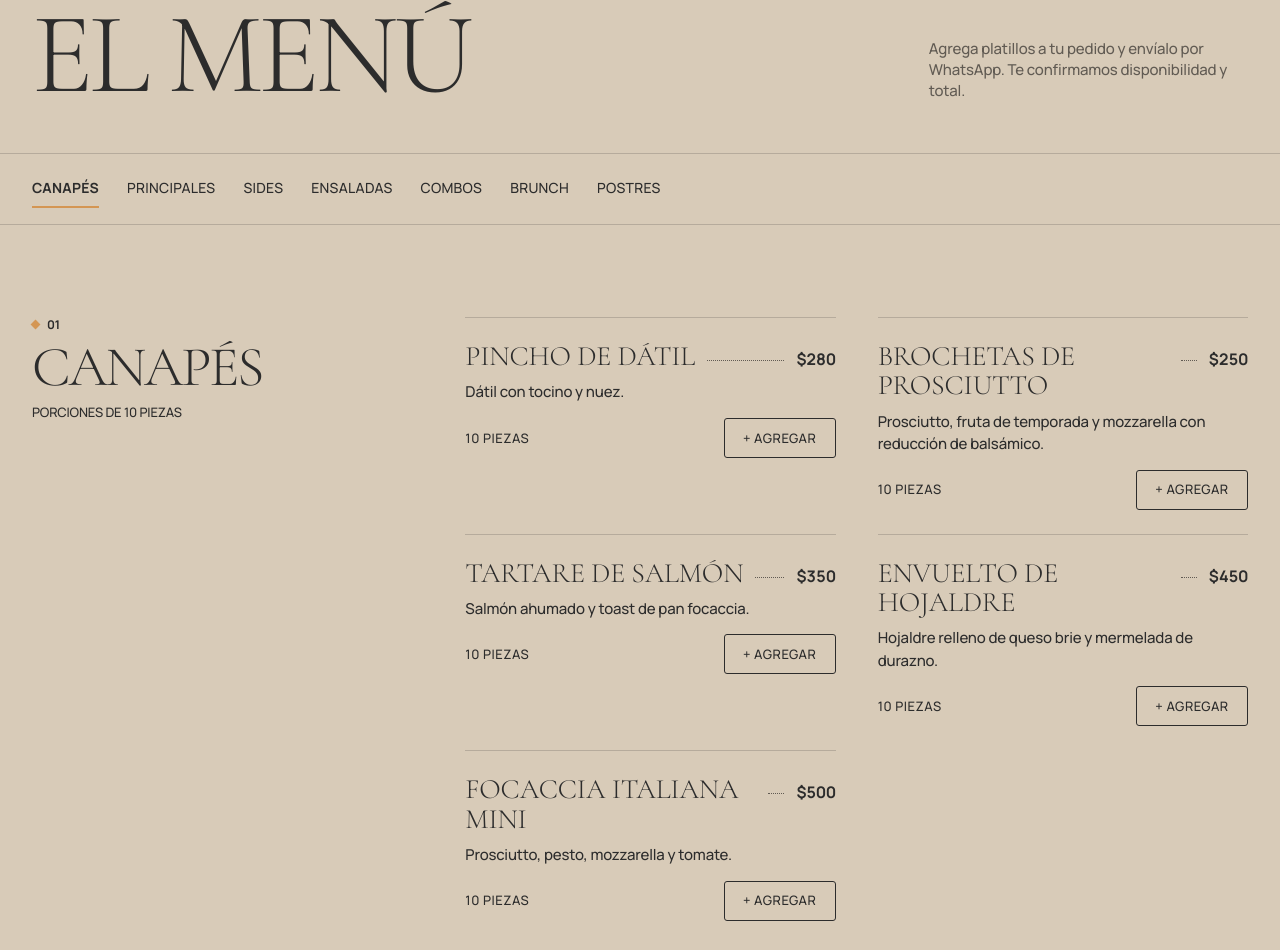
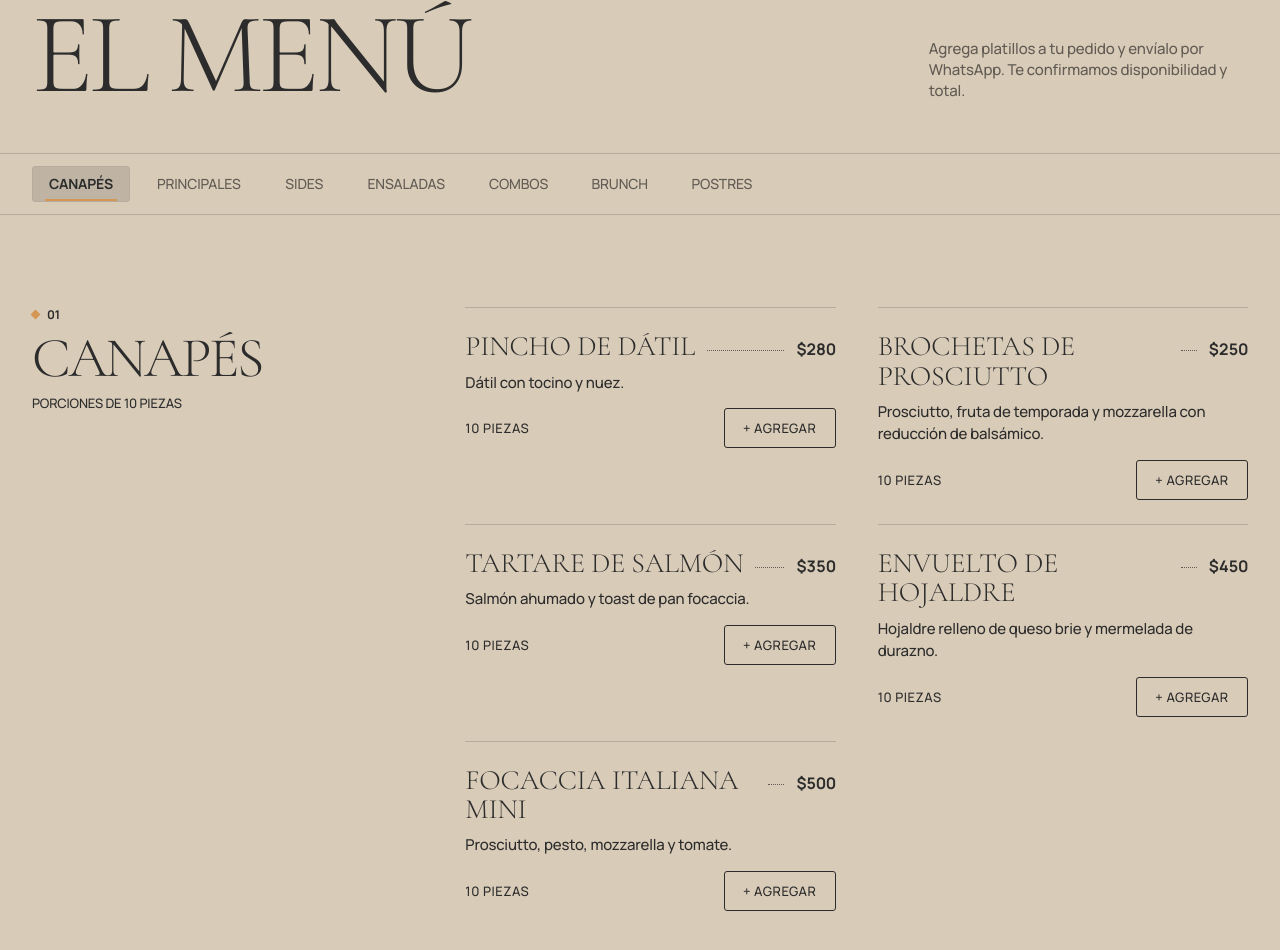
Before and after one commit to Yoshio28/Atelier-Gourmet, a plain HTML site: page src/index.html in a window 1280 px wide. Shown: the part 1723-2673 px from the top of the page. Drawn offline with Linux system fonts and the light colour scheme.

Commit message:
Menu category nav: linen active tab with saffron indicator, scrollspy, click lock and auto-centering
Co-Authored-By: Claude Opus 5.5 <noreply@anthropic.com>
Claude-Session: https://claude.ai/code/session_011F6q87WMcUcx4Mtsuq7HBW

```diff
--- a/src/css/main.css
+++ b/src/css/main.css
@@ -107,17 +107,21 @@ button { font: inherit; color: inherit; }
 .menu { background: var(--menu-tone, var(--color-parchment)); transition: background-color var(--dur) var(--ease); }
 .menu[data-tone="alt"] { --menu-tone: var(--color-linen); }
 /* sobre lino: filetes y destello un paso más contrastados para que sigan visibles */
-.menu[data-tone="alt"] .dish, .menu[data-tone="alt"] .course, .menu[data-tone="alt"] .menu__tabs { border-color: var(--color-walnut); }
+.menu[data-tone="alt"] .dish, .menu[data-tone="alt"] .course { border-color: var(--color-walnut); }
 .menu[data-tone="alt"] .dish::before { background: var(--color-parchment); }
 .menu__intro { display: grid; grid-template-columns: 1fr auto; align-items: end; gap: var(--spacing-16) var(--spacing-42); }
 .menu__intro .label { grid-column: 1 / -1; }
 .menu__intro .h-display { margin-top: 0; }
 .menu__lede { max-width: 34ch; color: var(--color-espresso); }
-.menu__tabs { position: sticky; top: var(--nav-height); z-index: 10; display: flex; gap: var(--spacing-28); overflow-x: auto; margin: var(--spacing-52) calc(var(--gutter) * -1) 0; padding: var(--spacing-16) var(--gutter); background: var(--menu-tone, var(--color-parchment)); transition: background-color var(--dur) var(--ease); border-top: var(--rule); border-bottom: var(--rule); scrollbar-width: none; }
+/* Navegación de categorías (instructions.md): la barra siempre sobre pergamino; la pestaña activa sube a lino */
+.menu__tabs { position: sticky; top: var(--nav-height); z-index: 10; display: flex; gap: var(--spacing-8); overflow-x: auto; margin: var(--spacing-52) calc(var(--gutter) * -1) 0; padding: var(--spacing-12) var(--gutter); background: var(--color-parchment); border-top: var(--rule); border-bottom: var(--rule); scrollbar-width: none; }
 .menu__tabs::-webkit-scrollbar { display: none; }
-.menu__tabs a { flex-shrink: 0; font-size: var(--text-body-sm); letter-spacing: 0.02em; text-transform: uppercase; color: var(--color-onyx-warm); padding: 8px 0; border-bottom: 2px solid transparent; transition: color var(--dur) var(--ease), border-color var(--dur) var(--ease); }
-.menu__tabs a:hover { border-bottom-color: var(--color-warm-stone); }
-.menu__tabs a.is-active { font-weight: var(--font-weight-bold); border-bottom-color: var(--color-saffron-glow); }
+.menu-category-tab { position: relative; flex-shrink: 0; display: inline-flex; flex-direction: column; align-items: center; justify-content: center; white-space: nowrap; background-color: transparent; color: var(--color-espresso); font-family: var(--font-sans); font-weight: var(--font-weight-medium); font-size: var(--text-body-sm); line-height: 1; text-transform: uppercase; letter-spacing: -0.01em; text-decoration: none; padding: 10px 16px; border: 1px solid transparent; border-radius: var(--radius-buttons); box-shadow: none; transition: background-color var(--dur) var(--ease), color var(--dur) var(--ease), border-color var(--dur) var(--ease); }
+/* reserva el ancho de la versión en negrita: el cambio a 700 nunca desplaza las demás pestañas */
+.menu-category-tab::before { content: attr(data-label); font-weight: var(--font-weight-bold); height: 0; overflow: hidden; visibility: hidden; }
+.menu-category-tab:hover:not(.is-active) { color: var(--color-onyx-warm); border-color: var(--color-warm-stone); }
+.menu-category-tab.is-active { background-color: var(--color-linen); color: var(--color-onyx-warm); font-weight: var(--font-weight-bold); border-color: var(--color-warm-stone); box-shadow: none; }
+.menu-category-tab.is-active::after { content: ''; position: absolute; bottom: 0; left: 12px; right: 12px; height: 2px; background-color: var(--color-saffron-glow); }
 
 .course { display: grid; grid-template-columns: 4fr 8fr; gap: var(--spacing-42); padding: var(--spacing-92) 0 var(--spacing-42); border-bottom: var(--rule); scroll-margin-top: calc(var(--nav-height) + 60px); }
 .course__aside { position: sticky; top: calc(var(--nav-height) + 92px); align-self: start; display: grid; gap: var(--spacing-12); }
@@ -263,6 +267,7 @@ button { font: inherit; color: inherit; }
   .pillars li + li { padding-left: 0; border-left: 0; border-top: var(--rule); }
   .pillars li { padding-bottom: var(--spacing-20); }
   .dish__name { font-size: 24px; }
+  .menu-category-tab { font-size: var(--text-caption); padding: 10px 14px; }
   .dish__foot { flex-wrap: wrap; }
   .score { flex-direction: column; align-items: flex-start; gap: var(--spacing-16); }
   .map { aspect-ratio: 4 / 5; }
--- a/src/css/parallax.css
+++ b/src/css/parallax.css
@@ -12,5 +12,5 @@
   .cart, .cart-overlay, .btn, .nav { transition: none; }
   .cart-count.bump { animation: none; }
   .dish.is-added::before { animation: none; }
-  .menu, .menu__tabs, .toast, .add-link, .course__num::before { transition: none; }
+  .menu, .menu-category-tab, .toast, .add-link, .course__num::before { transition: none; }
 }
--- a/src/index.html
+++ b/src/index.html
@@ -177,8 +177,8 @@
           <h2 class="h-display">El menú</h2>
           <p class="menu__lede">Agrega platillos a tu pedido y envíalo por WhatsApp. Te confirmamos disponibilidad y total.</p>
         </div>
-        <nav class="menu__tabs" aria-label="Categorías del menú">
-          <a href="#canapes">Canapés</a><a href="#principales">Principales</a><a href="#sides">Sides</a><a href="#ensaladas">Ensaladas</a><a href="#combos">Combos</a><a href="#brunch">Brunch</a><a href="#postres">Postres</a>
+        <nav class="menu__tabs menu-category-nav" aria-label="Categorías del menú">
+          <a class="menu-category-tab" href="#canapes" data-label="Canapés">Canapés</a><a class="menu-category-tab" href="#principales" data-label="Principales">Principales</a><a class="menu-category-tab" href="#sides" data-label="Sides">Sides</a><a class="menu-category-tab" href="#ensaladas" data-label="Ensaladas">Ensaladas</a><a class="menu-category-tab" href="#combos" data-label="Combos">Combos</a><a class="menu-category-tab" href="#brunch" data-label="Brunch">Brunch</a><a class="menu-category-tab" href="#postres" data-label="Postres">Postres</a>
         </nav>
         <section id="canapes" class="course" aria-labelledby="canapes-t">
           <div class="course__aside">
--- a/src/js/main.js
+++ b/src/js/main.js
@@ -14,35 +14,49 @@
     nav.classList.add('nav--solid');
   }
 
-  /* ---- Pestaña activa del menú ---- */
-  var tabs = Array.prototype.slice.call(document.querySelectorAll('.menu__tabs a'));
-  if (tabs.length && hasIO) {
-    var byId = {};
-    var bar = document.querySelector('.menu__tabs');
+  /* ---- Navegación de categorías: ScrollSpy + clic + autocentrado ---- */
+  var tabs = Array.prototype.slice.call(document.querySelectorAll('.menu-category-tab'));
+  if (tabs.length) {
+    var bar = document.querySelector('.menu-category-nav');
     var menu = document.querySelector('.menu');
     var courses = Array.prototype.slice.call(document.querySelectorAll('.course'));
-    var tabObserver = new IntersectionObserver(function (entries) {
-      entries.forEach(function (e) {
-        if (!e.isIntersecting) { return; }
-        tabs.forEach(function (a) { a.classList.remove('is-active'); });
-        // tono alterno por sección + marca de sección actual
-        var i = courses.indexOf(e.target);
-        courses.forEach(function (c) { c.classList.toggle('is-current', c === e.target); });
-        if (menu && i > -1) { menu.dataset.tone = i % 2 ? 'alt' : 'base'; }
-        var a = byId[e.target.id];
-        if (a) {
-          a.classList.add('is-active');
-          // desplaza solo la barra de pestañas (no la página)
-          bar.scrollTo({ left: a.offsetLeft - bar.clientWidth / 2 + a.offsetWidth / 2 });
-        }
+    var calm = window.matchMedia('(prefers-reduced-motion: reduce)');
+    var byId = {};
+    var lockUntil = 0;
+
+    var setActive = function (id) {
+      var a = byId[id];
+      if (!a || a.classList.contains('is-active')) { return; }
+      tabs.forEach(function (t) {
+        var on = t === a;
+        t.classList.toggle('is-active', on);
+        if (on) { t.setAttribute('aria-current', 'true'); } else { t.removeAttribute('aria-current'); }
       });
-    }, { rootMargin: '-45% 0px -50% 0px' });
+      var sec = document.getElementById(id);
+      var i = courses.indexOf(sec);
+      courses.forEach(function (c) { c.classList.toggle('is-current', c === sec); });
+      if (menu && i > -1) { menu.dataset.tone = i % 2 ? 'alt' : 'base'; }
+      // centrar la pestaña activa solo dentro de la barra (sin mover la página)
+      if (bar.scrollWidth > bar.clientWidth) {
+        bar.scrollTo({ left: a.offsetLeft - (bar.clientWidth - a.offsetWidth) / 2, behavior: calm.matches ? 'auto' : 'smooth' });
+      }
+    };
+
     tabs.forEach(function (a) {
       var id = a.getAttribute('href').slice(1);
-      var sec = document.getElementById(id);
       byId[id] = a;
-      if (sec) { tabObserver.observe(sec); }
+      // clic: estado activo inmediato; se ignora el ScrollSpy mientras dura el desplazamiento
+      a.addEventListener('click', function () { lockUntil = Date.now() + 1200; setActive(id); });
     });
+    window.addEventListener('scrollend', function () { lockUntil = 0; });
+
+    if (hasIO) {
+      var spy = new IntersectionObserver(function (entries) {
+        if (Date.now() < lockUntil) { return; }
+        entries.forEach(function (e) { if (e.isIntersecting) { setActive(e.target.id); } });
+      }, { rootMargin: '-45% 0px -50% 0px' });
+      courses.forEach(function (c) { spy.observe(c); });
+    }
   }
 
   /* ---- Video del hero ---- */
```
